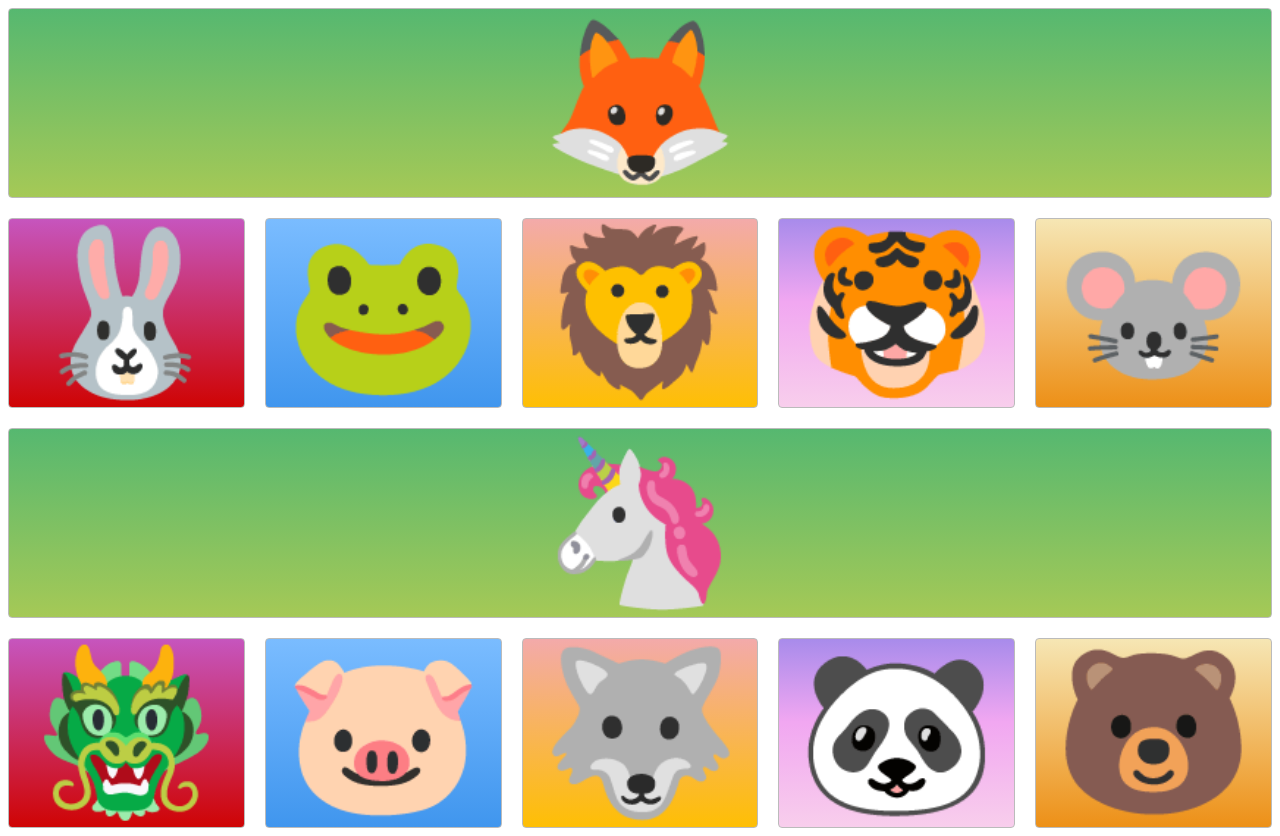
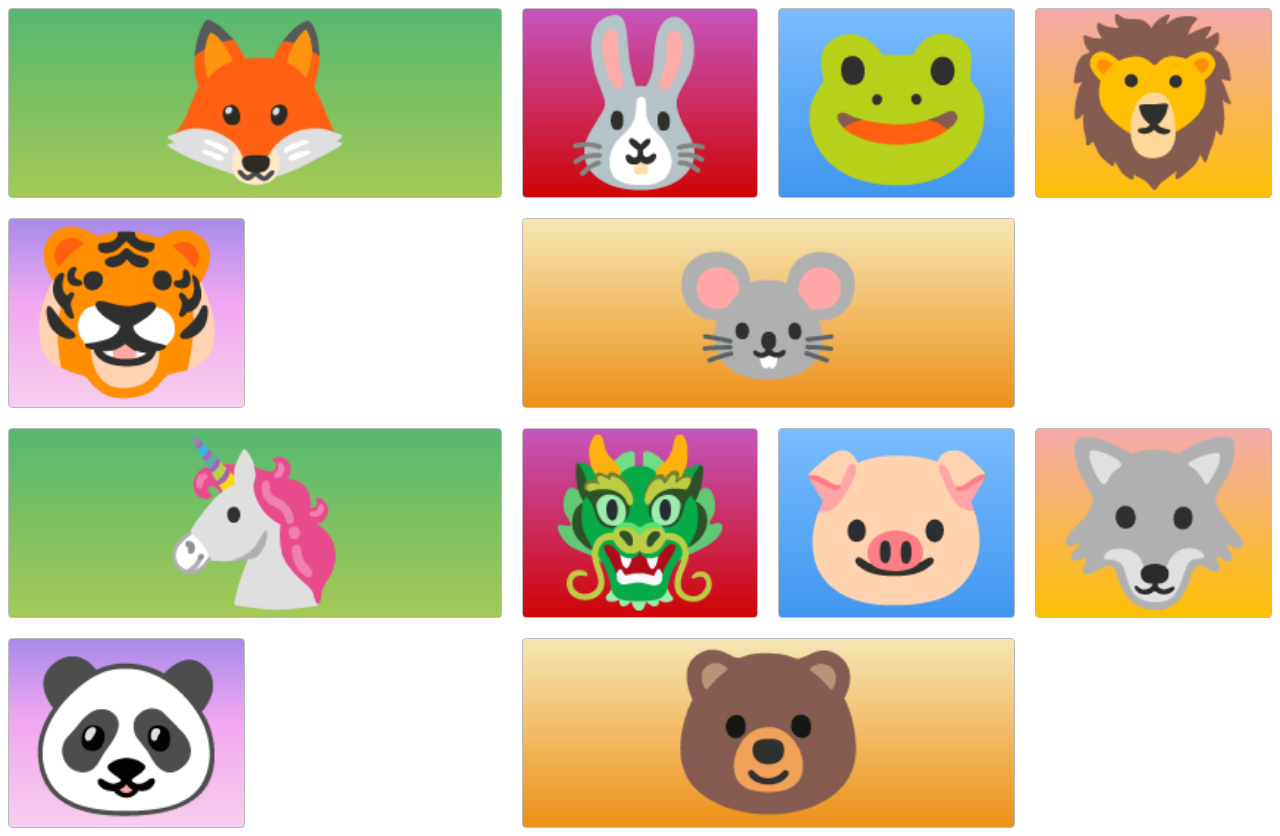
Before and after one commit to dvallemo/full_stack, a plain HTML site: page files/index.html in a window 1280 px wide. Drawn offline with Linux system fonts and the light colour scheme.

Commit message:
learned css grid

```diff
--- a/files/style.css
+++ b/files/style.css
@@ -6,8 +6,12 @@
 }
 
 .green {
-    grid-column-start: 1;
-    grid-column-end: -1;
+    grid-column: 1/3;
+    grid-gap: 1px 9px;
+}
+.brown {
+    grid-column-start: 3;
+    grid-column-end: 5;
 }
 
 .zone {
```
